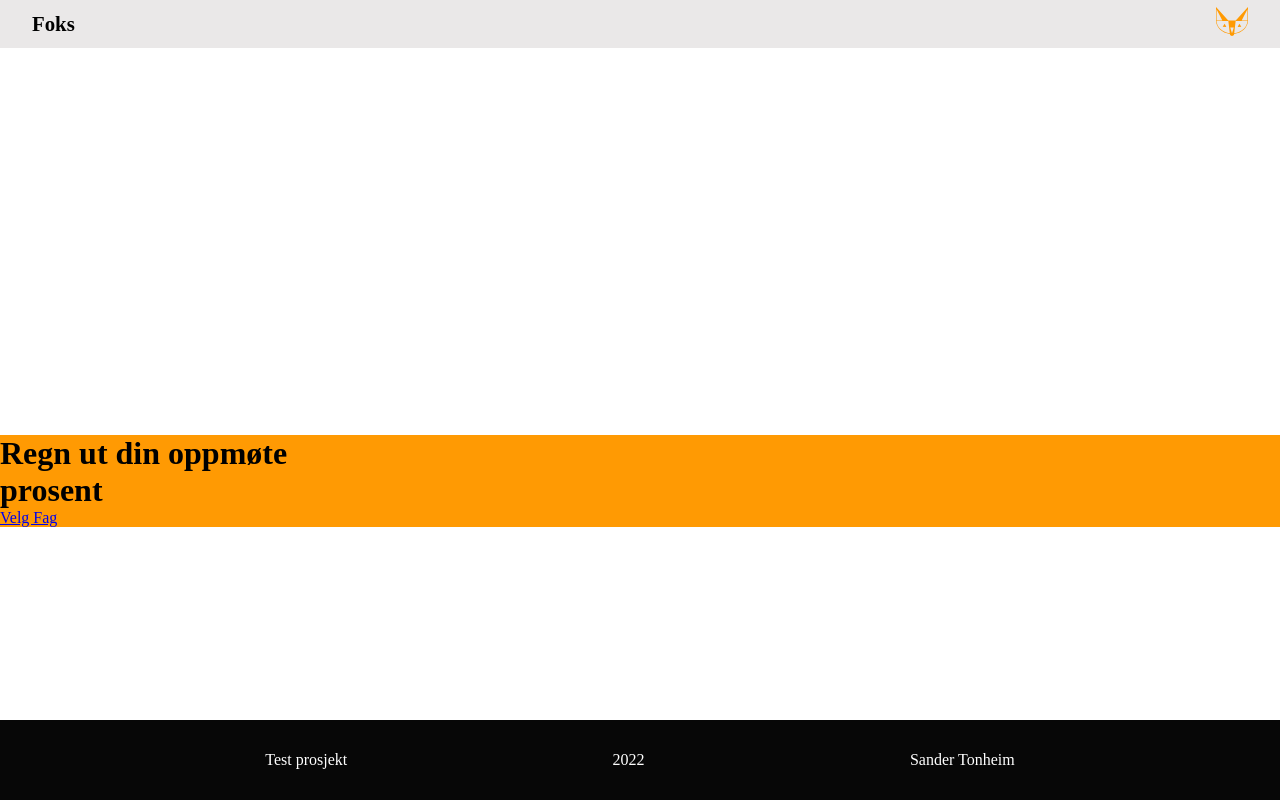
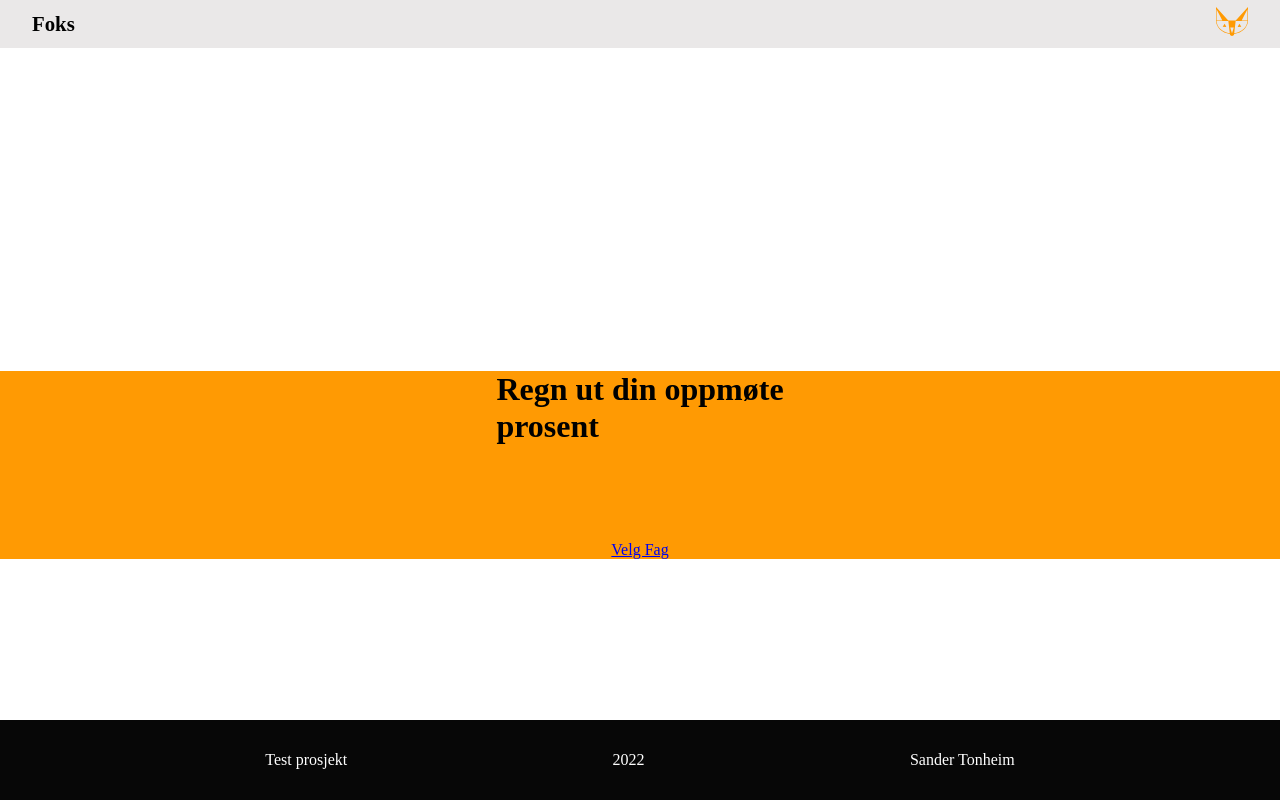
Before and after one commit to janwag/oppmote, a Next.js app: page / in a window 1280 px wide. Built offline with nearby package versions, Linux system fonts and the light colour scheme.

Commit message:
added result component

```diff
--- a/pages/resultat/index.js
+++ /dev/null
@@ -1,4 +0,0 @@
-export default function Resultat(props) {
-	console.log(props.userInput)
-	return <div>test</div>
-}
--- a/styles/Home.module.css
+++ b/styles/Home.module.css
@@ -6,4 +6,8 @@
 	background-image: url(/assets/Background.svg);
 	max-width: 100%;
 	min-height: 100%;
+	display: flex;
+	align-items: center;
+	gap: 6rem;
+	flex-direction: column;
 }
--- a/styles/slug.module.css
+++ b/styles/slug.module.css
@@ -2,10 +2,11 @@
 	display: flex;
 	flex-direction: column;
 	justify-content: space-evenly;
-	max-width: 90%;
 
+	display: flex;
+	align-items: center;
+	gap: 2rem;
 	max-height: 100%;
-	background-color: #333;
 }
 
 .fields {
```
Also changed, not shown: components/resultPage.js (added, +8 -0 lines), pages/velgfag/[slug].js (+14 -14 lines).
